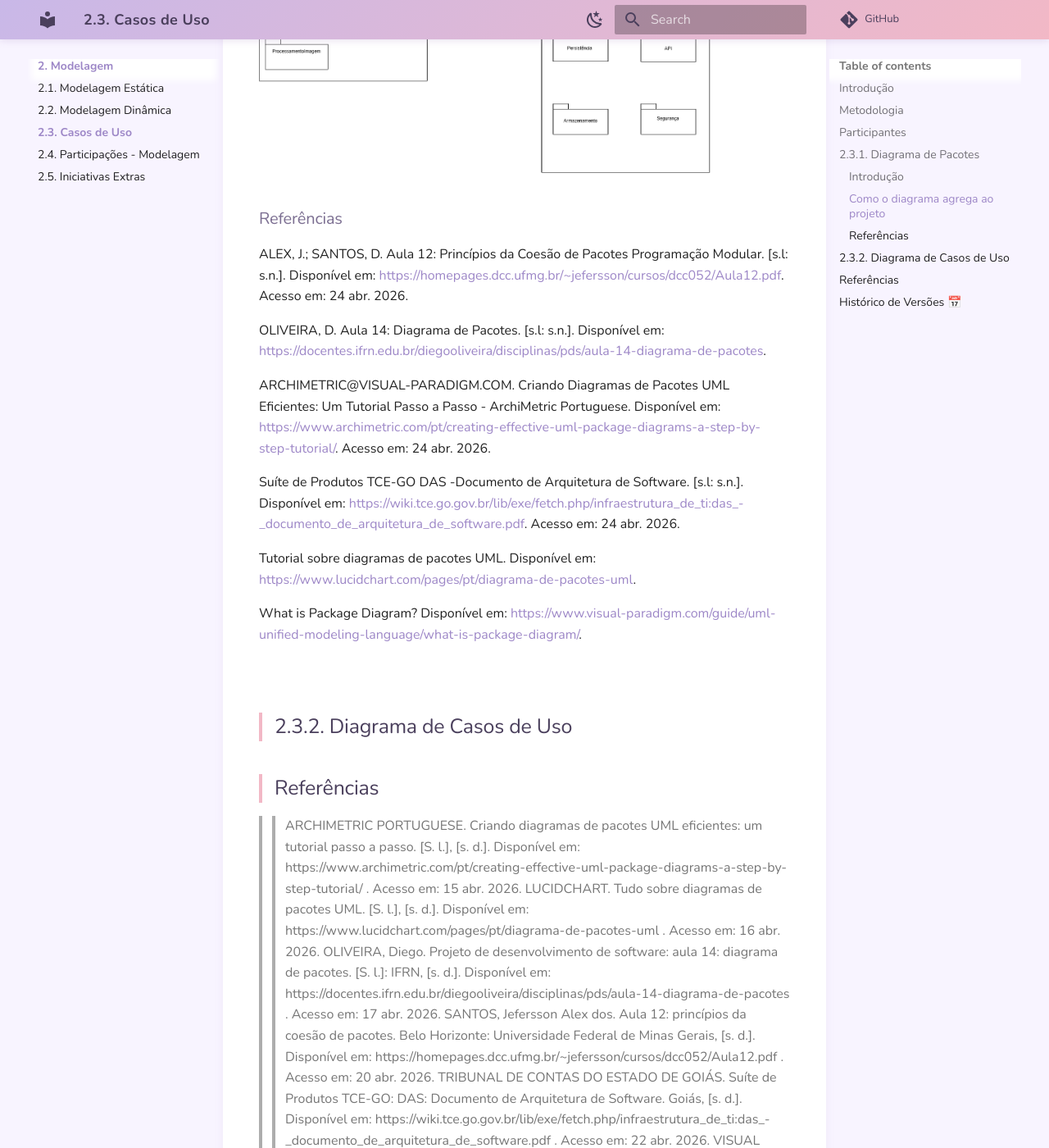
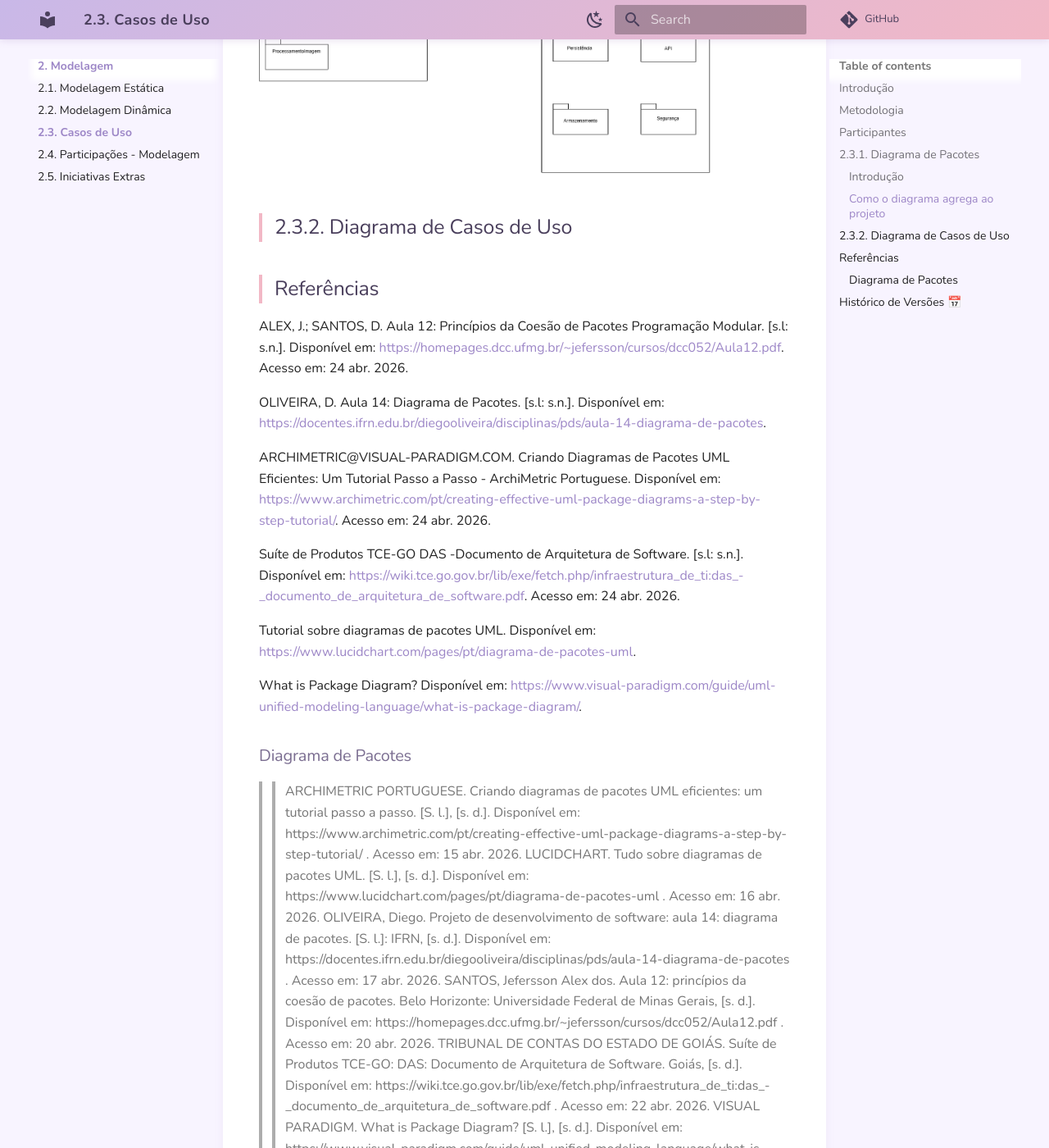
Before and after one commit to UnBArqDsw2026-1-Turma01/2026.1-T01-G08_MinhaTirinha_Entrega_02, an MkDocs documentation site: the page built from docs/Modelagem/2.3.ModelagemOrganizacionalCasosDeUso.md, in a window 1280 px wide and 1400 px high, scrolled down 2893 px. Shown: the whole window at 82% size. Built offline with MkDocs 1.6.1 and Material for MkDocs 9.7.7, drawn with Linux system fonts in a browser that asks for light colours; comment, search, counter and statistics services are not loaded.

Commit message:
Docs: Add Referências Co-authored-by: Ana Carolina Fialho <anacarolinamfialho@gmail.com>

```diff
--- a/docs/Modelagem/2.3.ModelagemOrganizacionalCasosDeUso.md
+++ b/docs/Modelagem/2.3.ModelagemOrganizacionalCasosDeUso.md
@@ -67,7 +67,9 @@ A utilização do diagrama de pacotes contribui para uma melhor compreensão da
 
 ![Diagrama de Pacote](../assets/Diagrama_pacotes.png)
 
-### Referências
+## 2.3.2. Diagrama de Casos de Uso
+
+## Referências
 
 ALEX, J.; SANTOS, D. Aula 12: Princípios da Coesão de Pacotes Programação Modular. [s.l: s.n.]. Disponível em: <https://homepages.dcc.ufmg.br/~jefersson/cursos/dcc052/Aula12.pdf>. Acesso em: 24 abr. 2026.
 
@@ -81,12 +83,8 @@ Suíte de Produtos TCE-GO DAS -Documento de Arquitetura de Software. [s.l: s.n.]
 
 ‌What is Package Diagram? Disponível em: <https://www.visual-paradigm.com/guide/uml-unified-modeling-language/what-is-package-diagram/>.
 
-‌
 
-## 2.3.2. Diagrama de Casos de Uso
-
-
-## Referências
+### Diagrama de Pacotes
 
 >>ARCHIMETRIC PORTUGUESE. Criando diagramas de pacotes UML eficientes: um tutorial passo a passo. [S. l.], [s. d.]. Disponível em: https://www.archimetric.com/pt/creating-effective-uml-package-diagrams-a-step-by-step-tutorial/
 . Acesso em: 15 abr. 2026.
```
